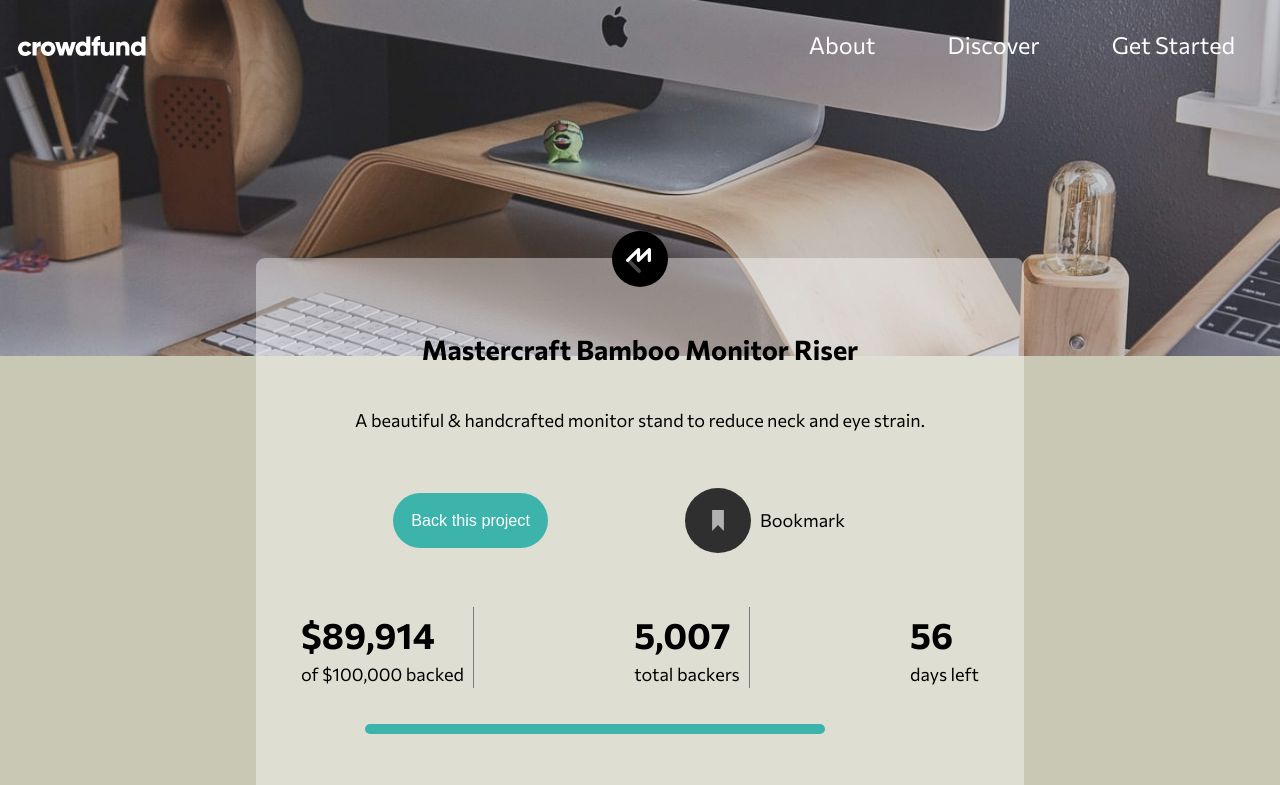
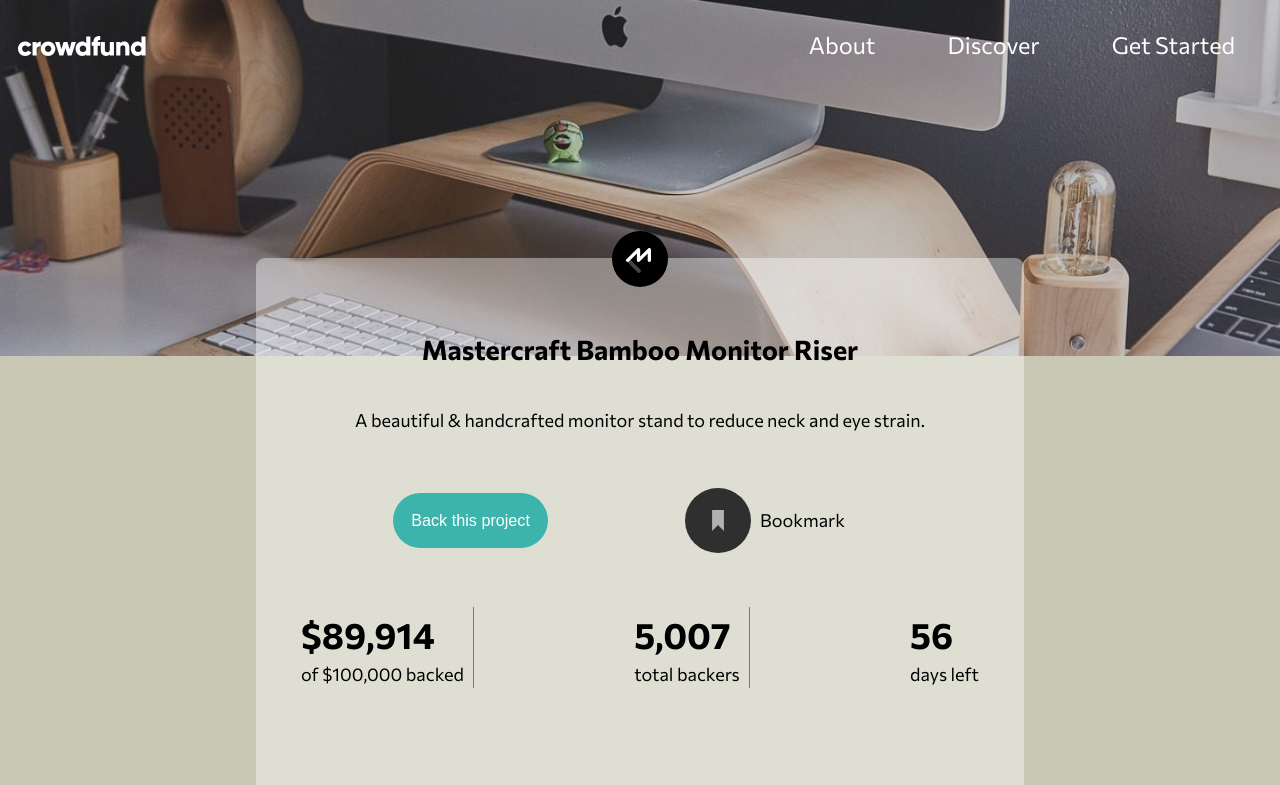
Before and after one commit to torok-gabi/crowdfunding-page-main, a React (Create React App) app: page / in a window 1280 px wide. Shown: the top 785 px of the page. Built offline with nearby package versions, Linux system fonts and the light colour scheme.

Commit message:
bamboo bar modify

```diff
--- a/src/components/Bamboo/bamboo.scss
+++ b/src/components/Bamboo/bamboo.scss
@@ -108,12 +108,6 @@
     }
 }
 
-@media only screen and (min-width: 768px) {
-    .main-container {
-        margin-top: -5rem;
-    }
-}
-
 @media only screen and (min-width: 992px) {
     .main-container {
         width: 60%;
@@ -132,6 +126,7 @@
             justify-content: space-between;
             padding: 0 2rem;
             margin-top: 3rem;
+            position: relative;
             div {
                 display: flex;
                 flex-direction: column;
@@ -155,8 +150,9 @@
             width: 60%;
             border-top: 10px solid $buttons;
             border-radius: 1rem;
-            margin-top: 2rem;
-            margin-left: -5rem;
+            bottom: -2rem;
+            left: 2rem;
+            position: absolute;
         }
     }
 }
@@ -174,10 +170,7 @@
             }
         }
         .sideBar {
-            left: 2rem;
             width: 75%;
-            position: absolute;
-            bottom: 0;
         }
     }
 }
--- a/style/bamboo.css
+++ b/style/bamboo.css
@@ -107,11 +107,6 @@
     margin-top: -5rem;
   }
 }
-@media only screen and (min-width: 768px) {
-  .main-container {
-    margin-top: -5rem;
-  }
-}
 @media only screen and (min-width: 992px) {
   .main-container {
     width: 60%;
@@ -129,6 +124,7 @@
     justify-content: space-between;
     padding: 0 2rem;
     margin-top: 3rem;
+    position: relative;
   }
   .main-container .amount-container div {
     display: flex;
@@ -152,8 +148,9 @@
     width: 60%;
     border-top: 10px solid #3cb4ac;
     border-radius: 1rem;
-    margin-top: 2rem;
-    margin-left: -5rem;
+    bottom: -2rem;
+    left: 2rem;
+    position: absolute;
   }
 }
 @media only screen and (min-width: 1440px) {
@@ -170,9 +167,6 @@
     font-size: 0.9rem;
   }
   .main-container .sideBar {
-    left: 2rem;
     width: 75%;
-    position: absolute;
-    bottom: 0;
   }
 }
```
